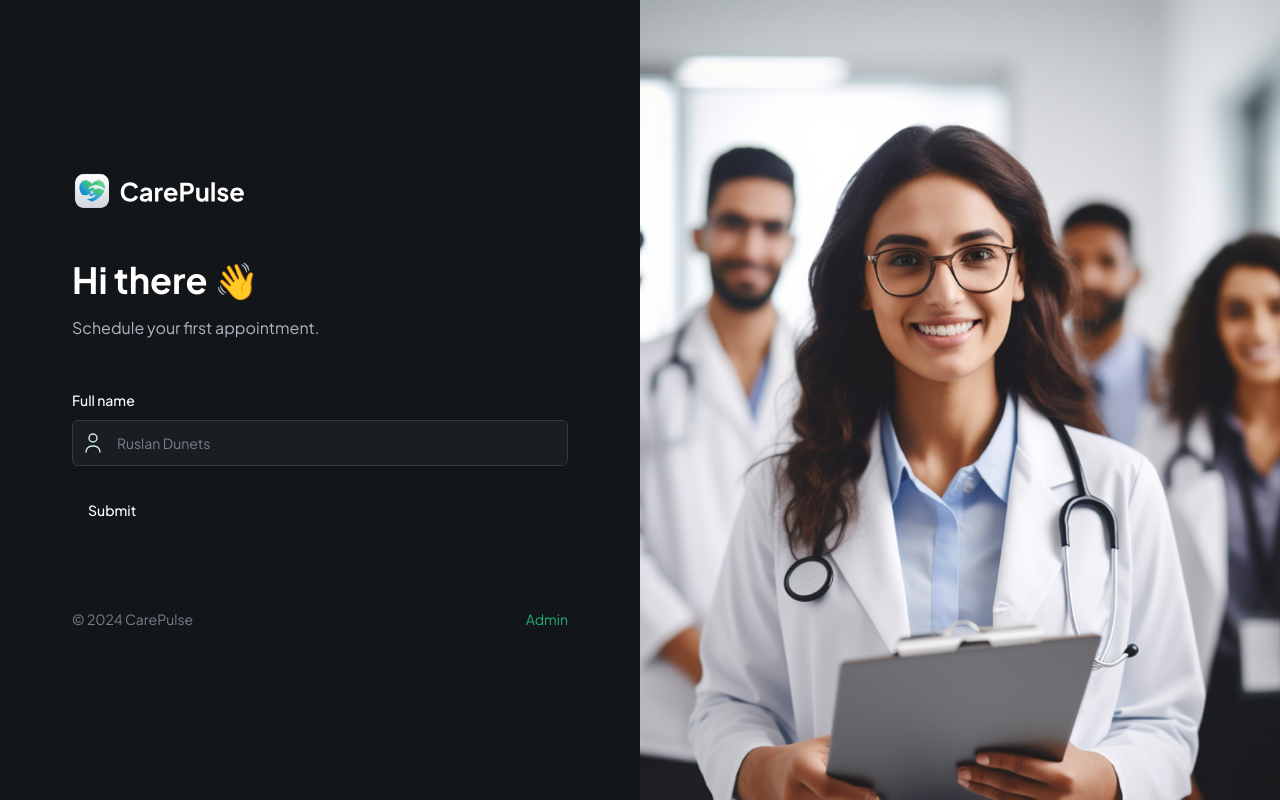
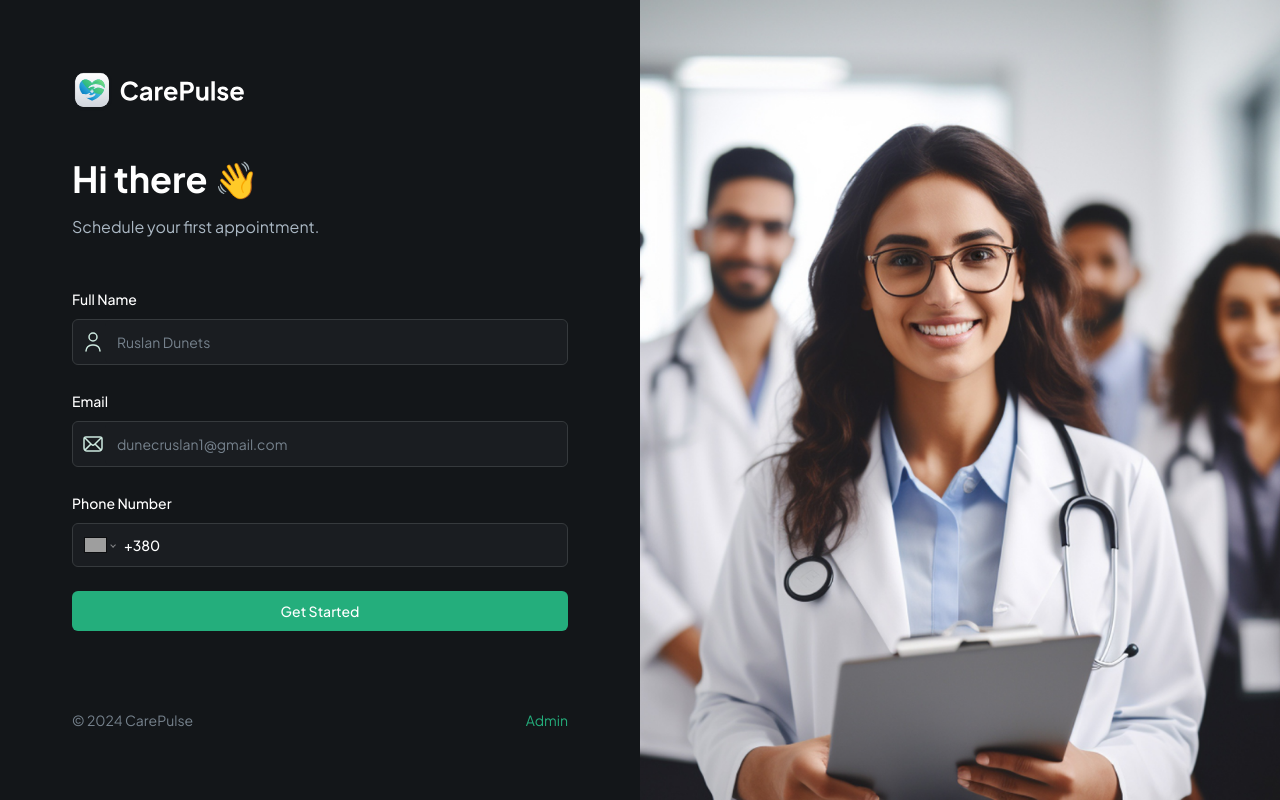
Before and after one commit to RausRD/CarePolse, a Next.js app: page / in a window 1280 px wide. Built offline with nearby package versions, Linux system fonts and the light colour scheme; grey boxes are pictures that could not be loaded.

Commit message:
finishing patient form, add vslidation and other fields

```diff
--- a/components/CustomFormField.tsx
+++ b/components/CustomFormField.tsx
@@ -13,6 +13,9 @@
 import { Control } from 'react-hook-form'
 import { FromFieldType } from './forms/PatientForm'
 import Image from 'next/image'
+import 'react-phone-number-input/style.css'
+import PhoneInput from 'react-phone-number-input'
+import {E164Number}from 'libphonenumber-js/core'
 
 interface CustomProps {
 	control: Control<any>
@@ -45,9 +48,27 @@
 						/>
 					)}
 					<FormControl>
-					<Input placeholder={placeholder} {...field} className="shad-input border-0"/>
+						<Input
+							placeholder={placeholder}
+							{...field}
+							className='shad-input border-0'
+						/>
 					</FormControl>
 				</div>
+			)
+		case FromFieldType.PHONE_INPUT:
+			return (
+				<FormControl>
+					<PhoneInput
+						defaultCountry='UA'
+						placeholder={placeholder}
+						international
+						withCountryCallingCode
+						value={field.value as E164Number | undefined}
+						onChange={field.onChange}
+						className='input-phone'
+					/>
+				</FormControl>
 			)
 		default:
 			break
--- /dev/null
+++ b/components/SubmitButton.tsx
@@ -0,0 +1,24 @@
+import React from 'react'
+import { Button } from "./ui/button"
+import Image from "next/image"
+
+interface ButtonProps {
+	isLoading: boolean
+	className?: string
+	children: React.ReactNode
+}
+
+const SubmitButton = ({isLoading, className, children}: ButtonProps) => {
+	return (
+		<Button type="submit" disabled={isLoading} className={className ?? 'shad-primary-btn w-full'}>
+			{isLoading ? (
+				<div className="flex items-center gap-4">
+					<Image src='/assets/icons/loader.svg' alt="loader" width={24} height={24} className="animate-spin"/>
+					Loading...
+				</div>
+			): children}
+		</Button>
+	)
+}
+
+export default SubmitButton
--- a/components/forms/PatientForm.tsx
+++ b/components/forms/PatientForm.tsx
@@ -7,6 +7,10 @@
 import { Button } from '@/components/ui/button'
 import { Form } from '@/components/ui/form'
 import CustomFormField from '../CustomFormField'
+import SubmitButton from '../SubmitButton'
+import { useState } from 'react'
+import { UserFormValidation } from '@/lib/validation'
+import { useRouter } from "next/navigation"
 
 export enum FromFieldType {
 	INPUT = 'input',
@@ -15,29 +19,41 @@
 	CHECKBOX = 'checkbox',
 	DATE_PICKER = 'datePicker',
 	SELECT = 'select',
-	SKELETON = 'skeleton'
+	SKELETON = 'skeleton',
 }
 
-const formSchema = z.object({
-	username: z.string().min(2, {
-		message: 'Username must be at least 2 characters.',
-	}),
-})
-
 const PatientForm = () => {
+	const router = useRouter()
+	const [isLoading, setIsLoading] = useState(false)
 	// 1. Define your form.
-	const form = useForm<z.infer<typeof formSchema>>({
-		resolver: zodResolver(formSchema),
+	const form = useForm<z.infer<typeof UserFormValidation>>({
+		resolver: zodResolver(UserFormValidation),
 		defaultValues: {
-			username: '',
+			name: '',
+			email: '',
+			phone: '',
 		},
 	})
 
 	// 2. Define a submit handler.
-	function onSubmit(values: z.infer<typeof formSchema>) {
-		// Do something with the form values.
-		// ✅ This will be type-safe and validated.
-		console.log(values)
+	async function onSubmit({
+		name,
+		email,
+		phone,
+	}: z.infer<typeof UserFormValidation>) {
+		setIsLoading(true)
+
+		try {
+			// const userData = {
+			// 	name,
+			// 	email,
+			// 	phone,
+			// }
+			// const user = await createUser(userData)
+			// if(user) router.push(`/patients/${user.$id}/register`)
+		} catch (error) {
+			console.log(error)
+		}
 	}
 	return (
 		<Form {...form}>
@@ -50,12 +66,28 @@
 					fieldType={FromFieldType.INPUT}
 					control={form.control}
 					name='name'
-					label='Full name'
+					label='Full Name'
 					placeholder='Ruslan Dunets'
 					iconSrc='/assets/icons/user.svg'
 					iconAlt='user'
 				/>
-				<Button type='submit'>Submit</Button>
+				<CustomFormField
+					fieldType={FromFieldType.INPUT}
+					control={form.control}
+					name='email'
+					label='Email'
+					placeholder='dunecruslan1@gmail.com'
+					iconSrc='/assets/icons/email.svg'
+					iconAlt='email'
+				/>
+				<CustomFormField
+					fieldType={FromFieldType.PHONE_INPUT}
+					control={form.control}
+					name='phone'
+					label='Phone Number'
+					placeholder='+380000000000'
+				/>
+				<SubmitButton isLoading={isLoading}>Get Started</SubmitButton>
 			</form>
 		</Form>
 	)
--- /dev/null
+++ b/lib/validation.ts
@@ -0,0 +1,12 @@
+import { z } from 'zod'
+
+export const UserFormValidation = z.object({
+	name: z
+		.string()
+		.min(2, 'Name must be at least 2 characters.')
+		.max(50, 'Name must be at most 50 characters.'),
+	email: z.string().email('Invalid email address'),
+	phone: z
+		.string()
+		.refine(phone => /^\+\d{10,15}$/.test(phone), 'Invalid phone number'),
+})
--- a/package.json
+++ b/package.json
@@ -14,12 +14,14 @@
     "@radix-ui/react-slot": "^1.1.0",
     "class-variance-authority": "^0.7.0",
     "clsx": "^2.1.1",
+    "libphonenumber-js": "^1.11.4",
     "lucide-react": "^0.402.0",
     "next": "14.2.4",
     "next-themes": "^0.3.0",
     "react": "^18",
     "react-dom": "^18",
     "react-hook-form": "^7.52.1",
+    "react-phone-number-input": "^3.4.3",
     "tailwind-merge": "^2.4.0",
     "tailwindcss-animate": "^1.0.7",
     "zod": "^3.23.8"
```
Also changed, not shown: 1 other file (tests, documents, lock files or other folders).
